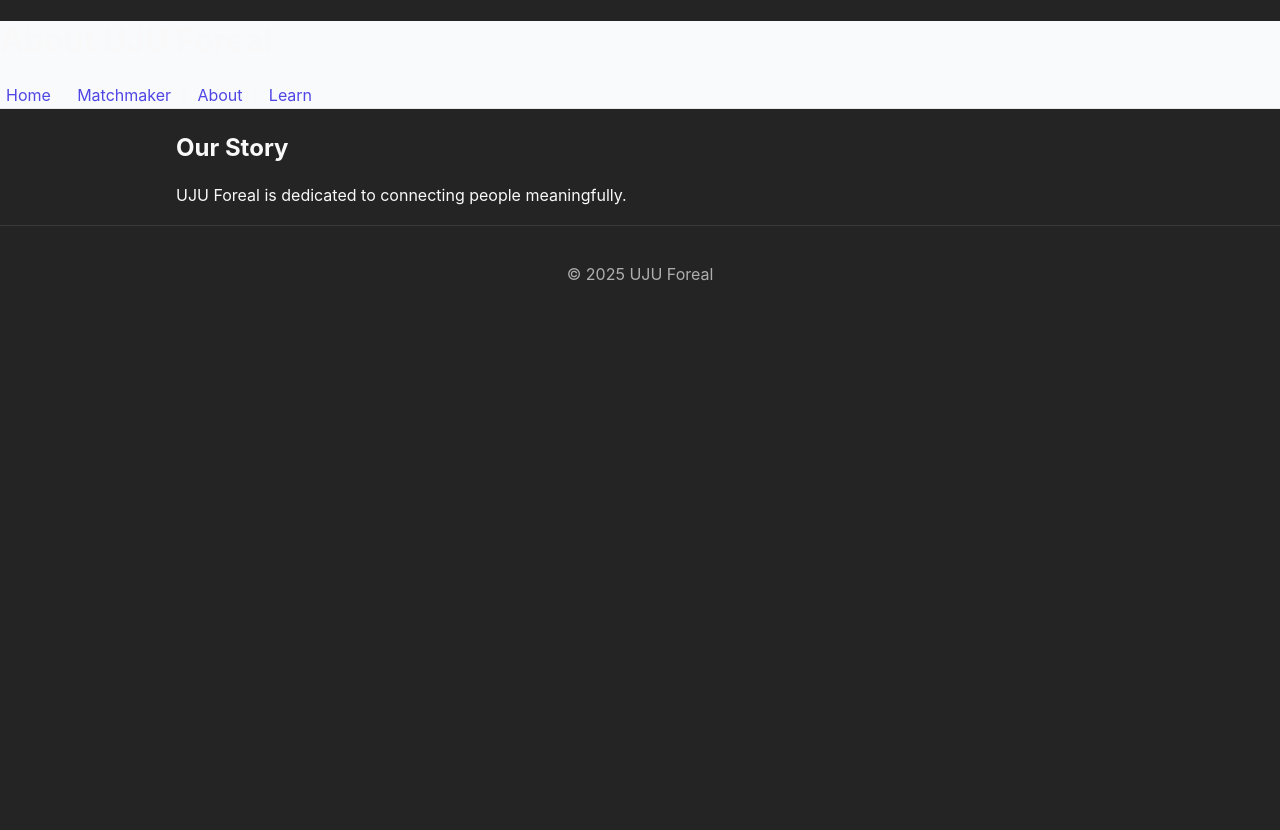
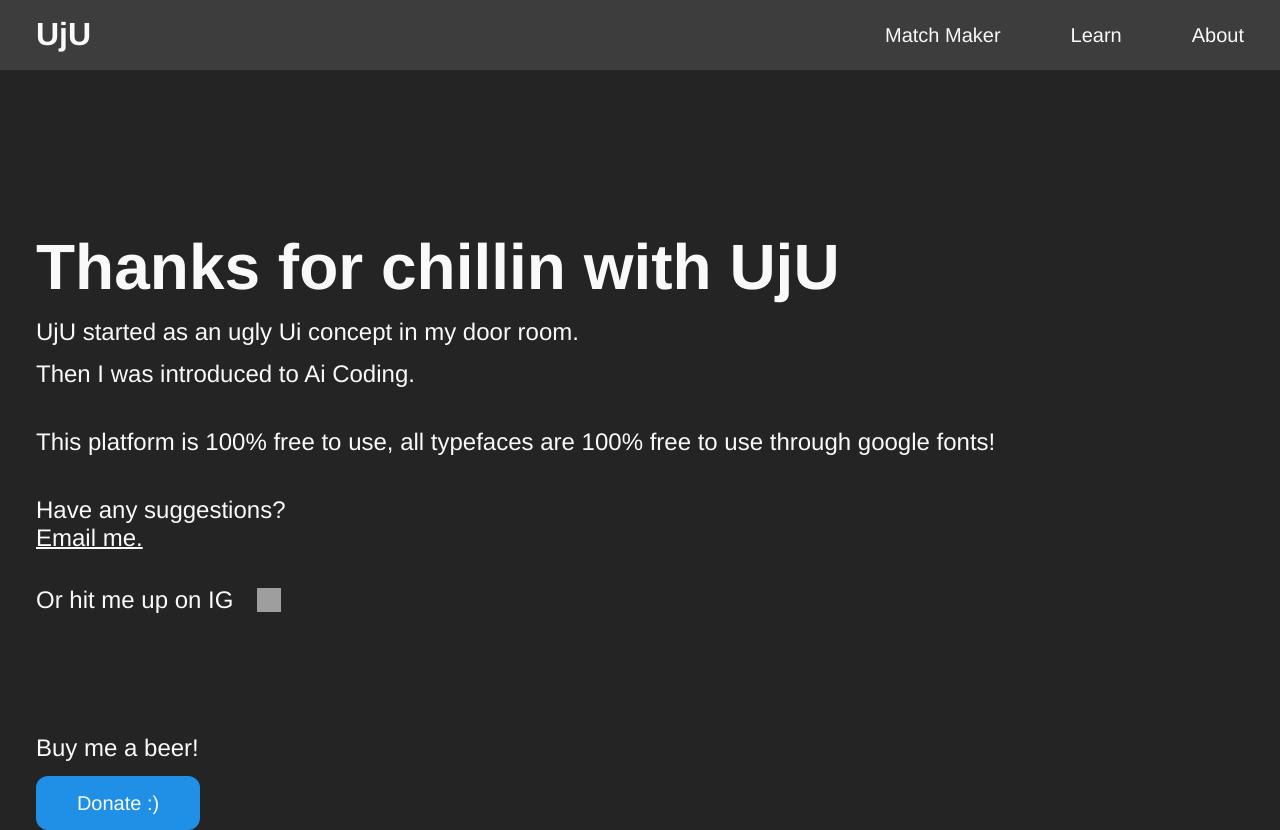
Before and after one commit to dewyou/uju, a website: page about.html in a window 1280 px wide. Drawn offline with Linux system fonts and the light colour scheme; grey boxes are pictures that could not be loaded.

Commit message:
update
maybe this will work

```diff
--- a/about.html
+++ b/about.html
@@ -4,28 +4,68 @@
   <meta charset="utf-8">
   <meta name="viewport" content="width=device-width, initial-scale=1">
   <link rel="stylesheet" href="style.css">
-  <title>About | UJU Foreal</title>
-  <meta name="description" content="Learn more about UJU Foreal.">
+  <title>About | UjU Guru</title>
+  <meta name="description" content="Learn more about UjU Guru.">
 </head>
-<body>
-  <header>
-    <h1>About UJU Foreal</h1>
-    <nav>
-      <a href="index.html">Home</a> |
-      <a href="matchmaker.html">Matchmaker</a> |
-      <a href="about.html">About</a> |
+<body class="about-page">
+  <div class="mm-topbar">
+    <div class="mm-brand">UjU</div>
+    <nav class="mm-nav">
+      <a href="matchmaker.html">Match Maker</a>
       <a href="learn.html">Learn</a>
+      <a href="about.html">About</a>
     </nav>
-  </header>
-  <main>
-    <h2>Our Story</h2>
-    <p>UJU Foreal is dedicated to connecting people meaningfully.</p>
-  </main>
-  <footer>
-    <p>&copy; <span id="year"></span> UJU Foreal</p>
-  </footer>
+  </div>
+  <div class="about-container">
+    <div class="about-intro">
+      <h1 class="about-title">Thanks for chillin with UjU</h1>
+      <p class="about-text">UjU started as an ugly Ui concept in my door room.</p>
+      <p class="about-text">Then I was introduced to Ai Coding.</p>
+    </div>
+
+    <div class="about-section">
+      <p class="about-text">This platform is 100% free to use, all typefaces are 100% free to use through google fonts!</p>
+    </div>
+
+    <div class="about-contact">
+      <div class="about-contact-item">
+        <p class="about-text">Have any suggestions?<br><a href="mailto:dylandeweydesign@gmail.com" class="about-link" id="emailLink">Email me.</a></p>
+      </div>
+      <div class="about-contact-item about-contact-ig">
+        <a href="https://www.instagram.com/wireframe.ddw/" target="_blank" rel="noopener noreferrer" class="about-ig-link">
+          <p class="about-text">Or hit me up on IG</p>
+          <img src="https://www.figma.com/api/mcp/asset/46ac36e1-3b05-434d-83a3-c21e197ae40b" alt="Instagram" class="about-icon">
+        </a>
+      </div>
+    </div>
+
+    <div class="about-donate">
+      <div class="about-donate-text">
+        <p class="about-text">Buy me a beer!</p>
+      </div>
+      <a href="https://ko-fi.com/dylandewey" target="_blank" rel="noopener noreferrer" class="about-donate-btn">Donate :)</a>
+    </div>
+  </div>
   <script>
-    document.getElementById('year').textContent = new Date().getFullYear();
+    // Copy email to clipboard when clicked
+    document.getElementById('emailLink').addEventListener('click', function(e) {
+      e.preventDefault();
+      const email = 'dylandeweydesign@gmail.com';
+
+      // Copy to clipboard
+      navigator.clipboard.writeText(email).then(function() {
+        // Optional: Show feedback (you can customize this)
+        const originalText = this.textContent;
+        this.textContent = 'Copied!';
+        setTimeout(() => {
+          this.textContent = originalText;
+        }, 1000);
+      }.bind(this)).catch(function(err) {
+        console.error('Failed to copy email:', err);
+        // Fallback: open mailto link
+        window.location.href = 'mailto:' + email;
+      });
+    });
   </script>
 </body>
 </html>
--- a/package.json
+++ b/package.json
@@ -1,7 +1,7 @@
 {
-  "name": "uju-foreal",
+  "name": "uju-guru",
   "version": "1.0.0",
-  "description": "UJU Foreal Matchmaker API",
+  "description": "UjU Guru Matchmaker API",
   "main": "server.js",
   "scripts": {
     "start": "node server.js",
--- a/style.css
+++ b/style.css
@@ -1,4 +1,4 @@
-/* Base styles for UJU Foreal */
+/* Base styles for UjU Guru */
 :root {
   --text-color: #1f2937;
   --bg-color: #ffffff;
@@ -799,3 +799,200 @@ main {
   .mm-actions { font-size: 22px; gap: 32px; }
   .mm-input { width: 100%; }
 }
+
+/* About page styles */
+.about-page {
+  background: #242424;
+  color: #f9f9f9;
+  margin: 0;
+  padding: 0;
+  min-height: 100vh;
+  font-family: 'Helvetica Neue', -apple-system, BlinkMacSystemFont, "Segoe UI", Roboto, Helvetica, Arial, sans-serif;
+}
+
+.about-container {
+  max-width: 100%;
+  margin: 0 auto;
+  padding: 0 36px;
+  padding-top: 160px;
+  display: flex;
+  flex-direction: column;
+  gap: 120px;
+  align-items: flex-start;
+  box-sizing: border-box;
+}
+
+.about-intro {
+  width: 100%;
+  display: flex;
+  flex-direction: column;
+  gap: 14px;
+  align-items: flex-start;
+}
+
+.about-title {
+  font-family: 'Helvetica Neue', -apple-system, BlinkMacSystemFont, "Segoe UI", Roboto, Helvetica, Arial, sans-serif;
+  font-weight: 700;
+  font-size: 64px;
+  line-height: normal;
+  color: #f9f9f9;
+  margin: 0;
+  width: 100%;
+}
+
+.about-text {
+  font-family: 'Helvetica Neue', -apple-system, BlinkMacSystemFont, "Segoe UI", Roboto, Helvetica, Arial, sans-serif;
+  font-weight: 500;
+  font-size: 24px;
+  line-height: normal;
+  color: #f9f9f9;
+  margin: 0;
+  width: 100%;
+  white-space: pre-wrap;
+  text-align: left;
+}
+
+.about-section {
+  width: 100%;
+  display: flex;
+  flex-direction: column;
+  gap: 38px;
+  align-items: flex-start;
+  margin-top: -80px;
+  margin-bottom: -80px;
+}
+
+.about-section .about-text {
+  text-align: left;
+}
+
+.about-contact {
+  width: 100%;
+  display: flex;
+  flex-direction: column;
+  gap: 34px;
+  align-items: flex-start;
+}
+
+.about-contact-item {
+  width: 100%;
+  display: flex;
+  flex-direction: column;
+  gap: 0;
+  align-items: flex-start;
+}
+
+.about-contact-item .about-text {
+  text-align: left;
+}
+
+.about-contact-ig {
+  flex-direction: row;
+  gap: 24px;
+  align-items: center;
+  justify-content: flex-start;
+}
+
+.about-ig-link {
+  display: flex;
+  flex-direction: row;
+  gap: 24px;
+  align-items: center;
+  justify-content: flex-start;
+  text-decoration: none;
+  color: inherit;
+}
+
+.about-contact-ig .about-text {
+  width: auto;
+  flex-shrink: 0;
+  text-align: left;
+}
+
+.about-link {
+  color: #f9f9f9;
+  text-decoration: underline;
+  text-decoration-skip-ink: none;
+  text-underline-position: from-font;
+  text-decoration-style: solid;
+}
+
+.about-link:hover {
+  opacity: 0.8;
+}
+
+.about-icon {
+  width: 24px;
+  height: 24px;
+  flex-shrink: 0;
+  display: block;
+}
+
+.about-donate {
+  width: 100%;
+  display: flex;
+  flex-direction: column;
+  gap: 14px;
+  align-items: flex-start;
+}
+
+.about-donate-text {
+  width: 100%;
+  display: flex;
+  flex-direction: column;
+  gap: 0;
+  align-items: flex-start;
+}
+
+.about-donate-text .about-text {
+  text-align: left;
+}
+
+.about-donate-btn {
+  background: #1f90e6;
+  color: #f9f9f9;
+  border: none;
+  border-radius: 12px;
+  padding: 15px 49px;
+  height: 54px;
+  width: 164px;
+  font-family: 'Helvetica Neue', -apple-system, BlinkMacSystemFont, "Segoe UI", Roboto, Helvetica, Arial, sans-serif;
+  font-weight: 500;
+  font-size: 20px;
+  line-height: normal;
+  cursor: pointer;
+  display: flex;
+  align-items: center;
+  justify-content: center;
+  box-sizing: border-box;
+  transition: opacity 0.2s ease;
+  white-space: nowrap;
+  text-decoration: none;
+}
+
+.about-donate-btn:hover {
+  opacity: 0.9;
+}
+
+.about-donate-btn:active {
+  opacity: 0.8;
+}
+
+@media (max-width: 768px) {
+  .about-container {
+    padding: 0 24px;
+    gap: 80px;
+  }
+
+  .about-title {
+    font-size: 48px;
+  }
+
+  .about-text {
+    font-size: 24px;
+  }
+
+  .about-contact-ig {
+    flex-wrap: wrap;
+  }
+}
```
Also changed, not shown: QUICK_START.md (+2 -2 lines), index.html (+4 -4 lines), learn.html (+2 -2 lines), matchmaker.html (+3 -3 lines), README.md, 1 other file.
